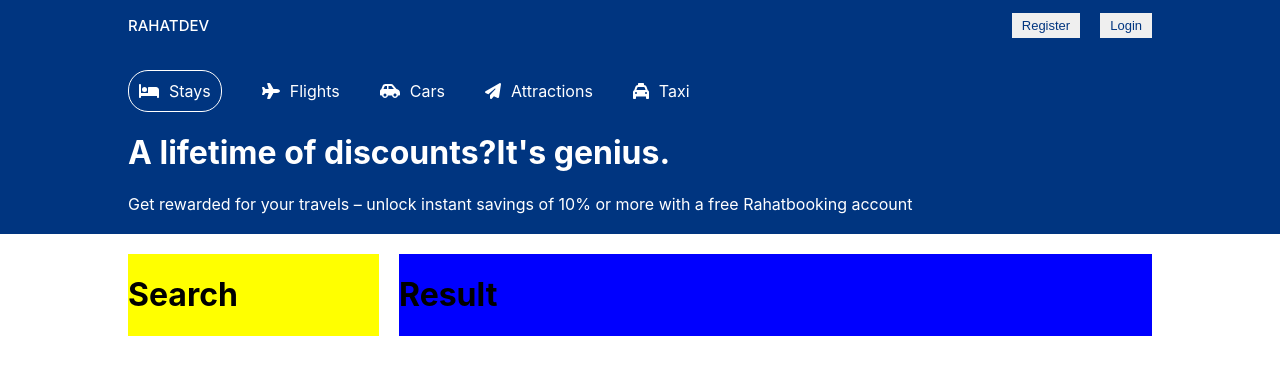
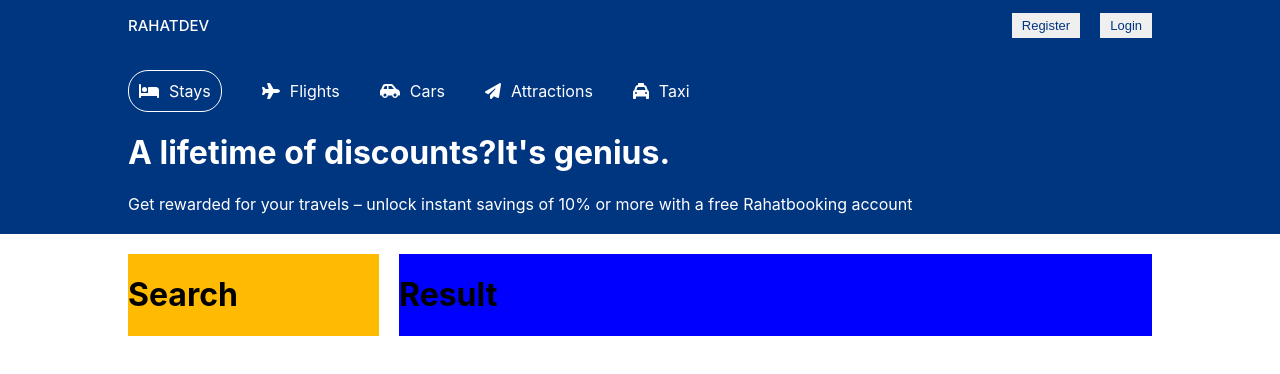
Before and after one commit to bellicose77/booking-app-clientside, a React (Create React App) app: page /hotels in a window 1280 px wide. Shown: the top 374 px of the page. Built offline with nearby package versions, Linux system fonts and the light colour scheme.

Commit message:
search container

```diff
--- a/src/pages/List/List.css
+++ b/src/pages/List/List.css
@@ -13,7 +13,7 @@
 }
 .searchList{
     flex:1;
-    background-color: yellow;
+    background-color: #febb02;
 }
 .searchResult{
     flex:3;
```
